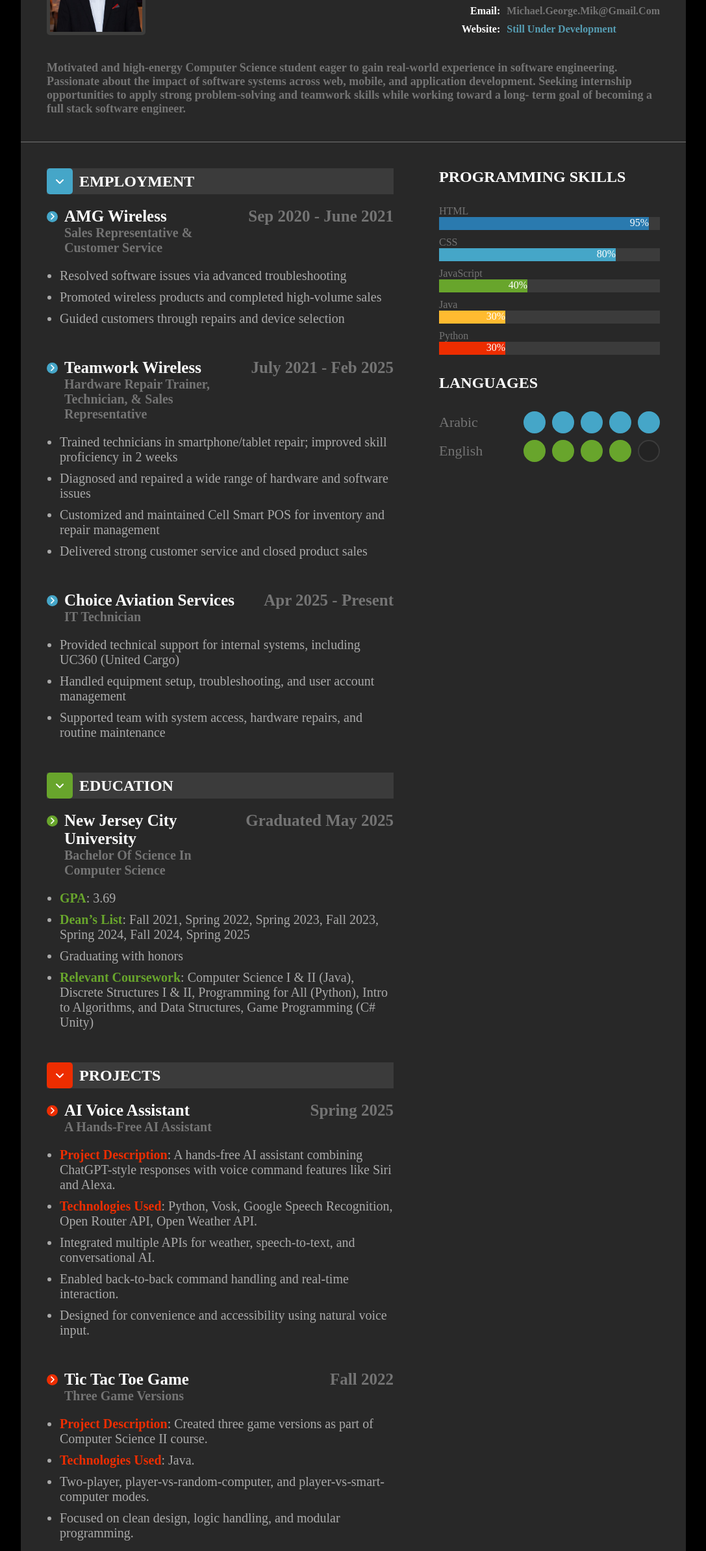
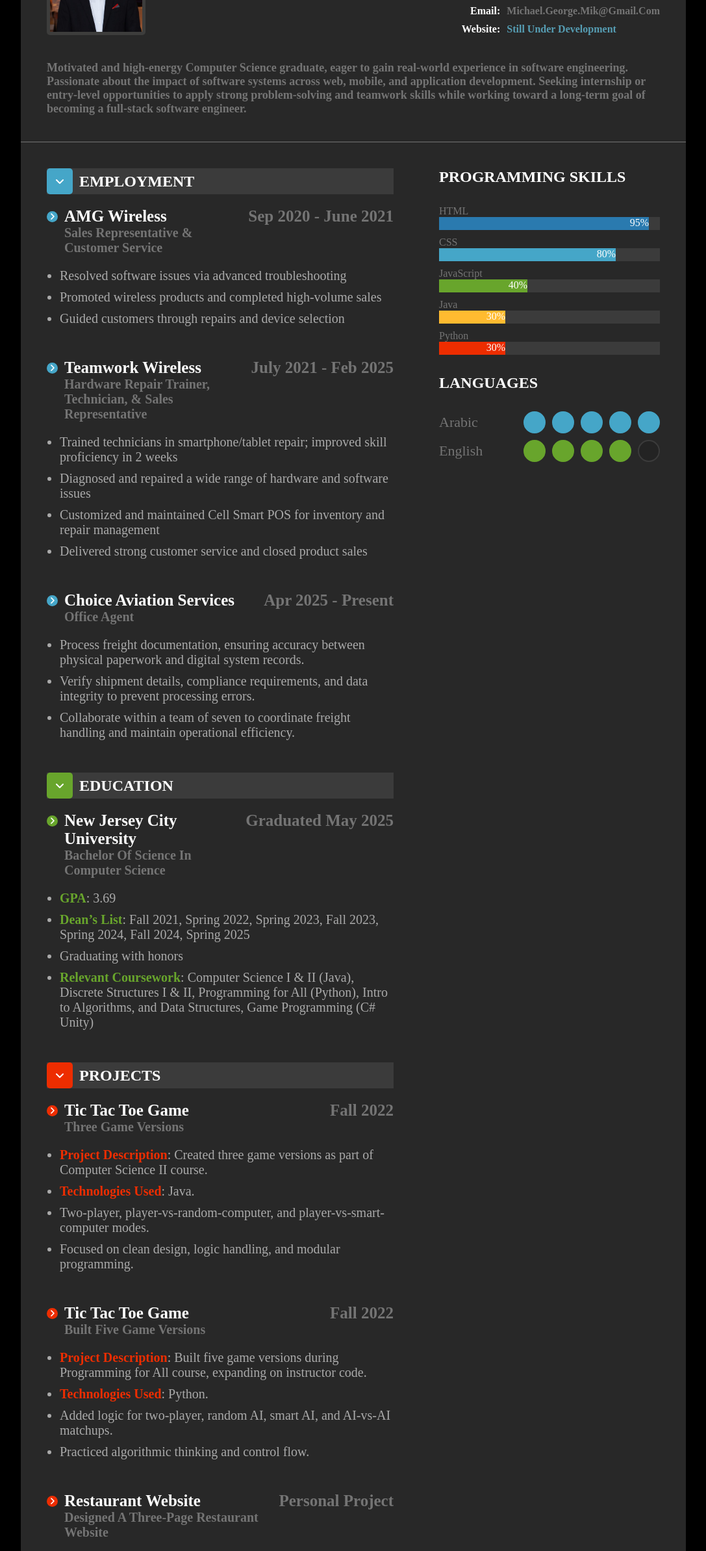
Before and after one commit to MichaelGeog/online-resume, a plain HTML site: page index.html in a window 1280 px wide. Shown: the part 146-2533 px from the top of the page at 65% size, without its empty margins (96-1183 px from the left). Drawn offline with Linux system fonts and the light colour scheme.

```diff
--- a/index.html
+++ b/index.html
@@ -1,23 +1,28 @@
 <!DOCTYPE html>
 <html lang="en">
   <head>
-    <meta charset="UTF-8">
-    <meta name="viewport" content="width=device-width, initial-scale=1.0">
+    <meta charset="UTF-8" />
+    <meta name="viewport" content="width=device-width, initial-scale=1.0" />
     <title>Online Resume</title>
-    <link rel="stylesheet" href="https://cdnjs.cloudflare.com/ajax/libs/font-awesome/6.5.0/css/all.min.css" />
-    <link rel="stylesheet" href="css/style.css">
+    <link
+      rel="stylesheet"
+      href="https://cdnjs.cloudflare.com/ajax/libs/font-awesome/6.5.0/css/all.min.css"
+    />
+    <link rel="stylesheet" href="css/style.css" />
   </head>
   <body>
     <!-- Starting This Project -->
     <div class="resume">
-
       <!-- Starting Section 1 -->
       <div class="section1">
         <!-- Starting Section 1 part 1 -->
         <div class="section1-part1">
           <div class="box1">
             <div class="personal-img">
-                        <img src="images/2F00D485-B71E-4506-88A2-3115E34D61C6.jpg" alt="personal image">
+              <img
+                src="images/2F00D485-B71E-4506-88A2-3115E34D61C6.jpg"
+                alt="personal image"
+              />
             </div>
             <div class="heading">
               <h1>michael gerges</h1>
@@ -47,10 +52,12 @@
         <!-- Starting Section 1 part 2 -->
         <div class="section1-part2">
           <p>
-                    Motivated and high-energy Computer Science student eager to gain real-world experience in software
-                    engineering. Passionate about the impact of software systems across web, mobile, and application development.
-                    Seeking internship opportunities to apply strong problem-solving and teamwork skills while working toward a long-
-                    term goal of becoming a full stack software engineer.
+            Motivated and high-energy Computer Science graduate, eager to gain
+            real-world experience in software engineering. Passionate about the
+            impact of software systems across web, mobile, and application
+            development. Seeking internship or entry-level opportunities to
+            apply strong problem-solving and teamwork skills while working
+            toward a long-term goal of becoming a full-stack software engineer.
           </p>
         </div>
         <!-- Ending Section 1 part 1 -->
@@ -59,10 +66,8 @@
 
       <!-- Starting Rest of content -->
       <div class="rest-of-content">
-
         <!-- Starting Section 2 -->
         <div class="section2">
-
           <!-- Starting Section 2 part1 -->
           <div class="part1">
             <h2>programming skills</h2>
@@ -118,13 +123,11 @@
             </div>
           </div>
           <!-- Ending Section 2 part 2 -->
-
         </div>
         <!-- Ending Section 2 -->
 
         <!-- Starting Section 3 -->
         <div class="section3">
-
           <!-- Starting Employment -->
           <div class="employment">
             <div class="special-heading-blue">
@@ -149,7 +152,9 @@
               <div class="job-desc">
                 <ul>
                   <li>Resolved software issues via advanced troubleshooting</li>
-                                <li>Promoted wireless products and completed high-volume sales</li>
+                  <li>
+                    Promoted wireless products and completed high-volume sales
+                  </li>
                   <li>Guided customers through repairs and device selection</li>
                 </ul>
               </div>
@@ -161,7 +166,9 @@
                 </div>
                 <div class="role">
                   <h3>Teamwork Wireless</h3>
-                                <p>Hardware Repair Trainer, Technician, & Sales Representative</p>
+                  <p>
+                    Hardware Repair Trainer, Technician, & Sales Representative
+                  </p>
                 </div>
                 <div class="years">
                   <p>july 2021 - feb 2025</p>
@@ -169,10 +176,21 @@
               </div>
               <div class="job-desc">
                 <ul>
-                                <li>Trained technicians in smartphone/tablet repair; improved skill proficiency in 2 weeks</li>
-                                <li>Diagnosed and repaired a wide range of hardware and software issues</li>
-                                <li>Customized and maintained Cell Smart POS for inventory and repair management</li>
-                                <li>Delivered strong customer service and closed product sales</li>
+                  <li>
+                    Trained technicians in smartphone/tablet repair; improved
+                    skill proficiency in 2 weeks
+                  </li>
+                  <li>
+                    Diagnosed and repaired a wide range of hardware and software
+                    issues
+                  </li>
+                  <li>
+                    Customized and maintained Cell Smart POS for inventory and
+                    repair management
+                  </li>
+                  <li>
+                    Delivered strong customer service and closed product sales
+                  </li>
                 </ul>
               </div>
             </div>
@@ -183,7 +201,7 @@
                 </div>
                 <div class="role">
                   <h3>Choice Aviation Services</h3>
-                                <p>IT Technician</p>
+                  <p>Office Agent</p>
                 </div>
                 <div class="years">
                   <p>apr 2025 - present</p>
@@ -191,9 +209,18 @@
               </div>
               <div class="job-desc">
                 <ul>
-                                <li>Provided technical support for internal systems, including UC360 (United Cargo)</li>
-                                <li>Handled equipment setup, troubleshooting, and user account management</li>
-                                <li>Supported team with system access, hardware repairs, and routine maintenance</li>
+                  <li>
+                    Process freight documentation, ensuring accuracy between
+                    physical paperwork and digital system records.
+                  </li>
+                  <li>
+                    Verify shipment details, compliance requirements, and data
+                    integrity to prevent processing errors.
+                  </li>
+                  <li>
+                    Collaborate within a team of seven to coordinate freight
+                    handling and maintain operational efficiency.
+                  </li>
                 </ul>
               </div>
             </div>
@@ -224,11 +251,16 @@
               <div class="college-desc">
                 <ul>
                   <li><b>GPA</b>: 3.69</li>
-                                <li><b>Dean’s List</b>: Fall 2021, Spring 2022, Spring 2023, Fall 2023, Spring 2024, Fall 2024, Spring 2025</li>
+                  <li>
+                    <b>Dean’s List</b>: Fall 2021, Spring 2022, Spring 2023,
+                    Fall 2023, Spring 2024, Fall 2024, Spring 2025
+                  </li>
                   <li>Graduating with honors</li>
                   <li>
-                                    <b>Relevant Coursework</b>: Computer Science I & II (Java), Discrete Structures I & II, Programming for All
-                                    (Python), Intro to Algorithms, and Data Structures, Game Programming (C# Unity)
+                    <b>Relevant Coursework</b>: Computer Science I & II (Java),
+                    Discrete Structures I & II, Programming for All (Python),
+                    Intro to Algorithms, and Data Structures, Game Programming
+                    (C# Unity)
                   </li>
                 </ul>
               </div>
@@ -250,29 +282,6 @@
                   <i class="fa-solid fa-angle-right"></i>
                 </div>
                 <div class="project-name">
-                                <h3>AI Voice Assistant</h3>
-                                <p>A hands-free AI assistant</p>
-                            </div>
-                            <div class="project-date">
-                                <p>spring 2025</p>
-                            </div>
-                        </div>
-                        <div class="project-desc">
-                            <ul>
-                                <li><b>Project Description</b>: A hands-free AI assistant combining ChatGPT-style responses with voice command features like Siri and Alexa.</li>
-                                <li><b>Technologies Used</b>: Python, Vosk, Google Speech Recognition, Open Router API, Open Weather API.</li>
-                                <li>Integrated multiple APIs for weather, speech-to-text, and conversational AI.</li>
-                                <li>Enabled back-to-back command handling and real-time interaction.</li>
-                                <li>Designed for convenience and accessibility using natural voice input.</li>
-                            </ul>
-                        </div>
-                    </div>
-                    <div class="project">
-                        <div class="project-content">
-                            <div class="red">
-                                <i class="fa-solid fa-angle-right"></i>
-                            </div>
-                            <div class="project-name">
                   <h3>Tic Tac Toe Game</h3>
                   <p>three game versions</p>
                 </div>
@@ -282,10 +291,19 @@
               </div>
               <div class="project-desc">
                 <ul>
-                                <li><b>Project Description</b>: Created three game versions as part of Computer Science II course.</li>
+                  <li>
+                    <b>Project Description</b>: Created three game versions as
+                    part of Computer Science II course.
+                  </li>
                   <li><b>Technologies Used</b>: Java.</li>
-                                <li>Two-player, player-vs-random-computer, and player-vs-smart-computer modes.</li>
-                                <li>Focused on clean design, logic handling, and modular programming.</li>
+                  <li>
+                    Two-player, player-vs-random-computer, and
+                    player-vs-smart-computer modes.
+                  </li>
+                  <li>
+                    Focused on clean design, logic handling, and modular
+                    programming.
+                  </li>
                 </ul>
               </div>
             </div>
@@ -304,9 +322,15 @@
               </div>
               <div class="project-desc">
                 <ul>
-                                <li><b>Project Description</b>: Built five game versions during Programming for All course, expanding on instructor code.</li>
+                  <li>
+                    <b>Project Description</b>: Built five game versions during
+                    Programming for All course, expanding on instructor code.
+                  </li>
                   <li><b>Technologies Used</b>: Python.</li>
-                                <li>Added logic for two-player, random AI, smart AI, and AI-vs-AI matchups.</li>
+                  <li>
+                    Added logic for two-player, random AI, smart AI, and
+                    AI-vs-AI matchups.
+                  </li>
                   <li>Practiced algorithmic thinking and control flow.</li>
                 </ul>
               </div>
@@ -327,20 +351,20 @@
               <div class="project-desc">
                 <ul>
                   <li><b>Technologies Used</b>: HTML, CSS.</li>
-                                <li>Included navigation, interactive menu, cart system, and pickup/delivery options.</li>
+                  <li>
+                    Included navigation, interactive menu, cart system, and
+                    pickup/delivery options.
+                  </li>
                   <li>Showcased front-end skills and layout design.</li>
                 </ul>
               </div>
             </div>
           </div>
           <!-- Ending Education -->
-
         </div>
         <!-- Ending Section 3 -->
-
       </div>
       <!-- Ending Rest of content -->
-
     </div>
     <!-- Ending This Project -->
   </body>
```
Also changed, not shown: 1 other file. Lines whose indentation alone changed are shown as unchanged.
